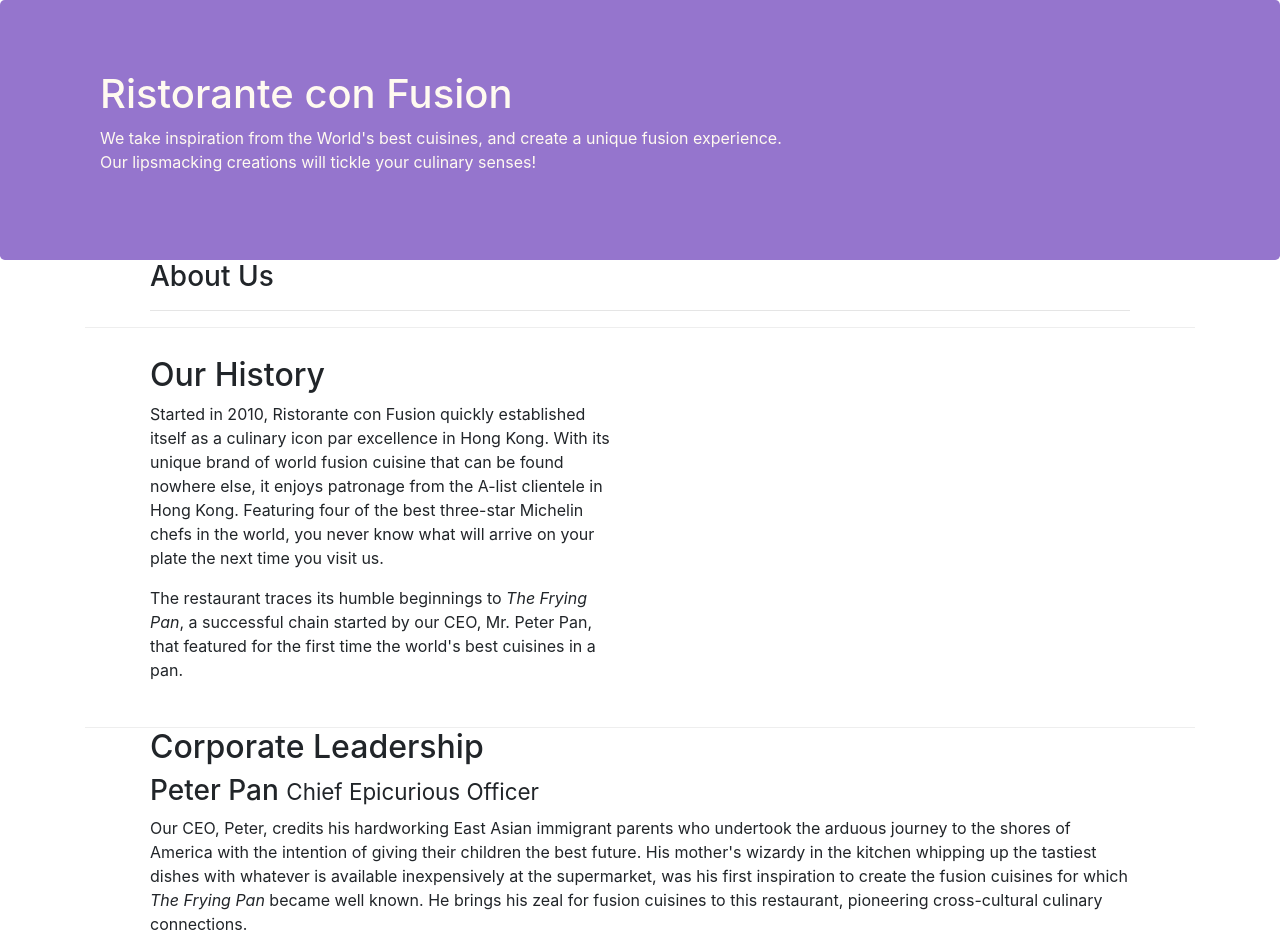
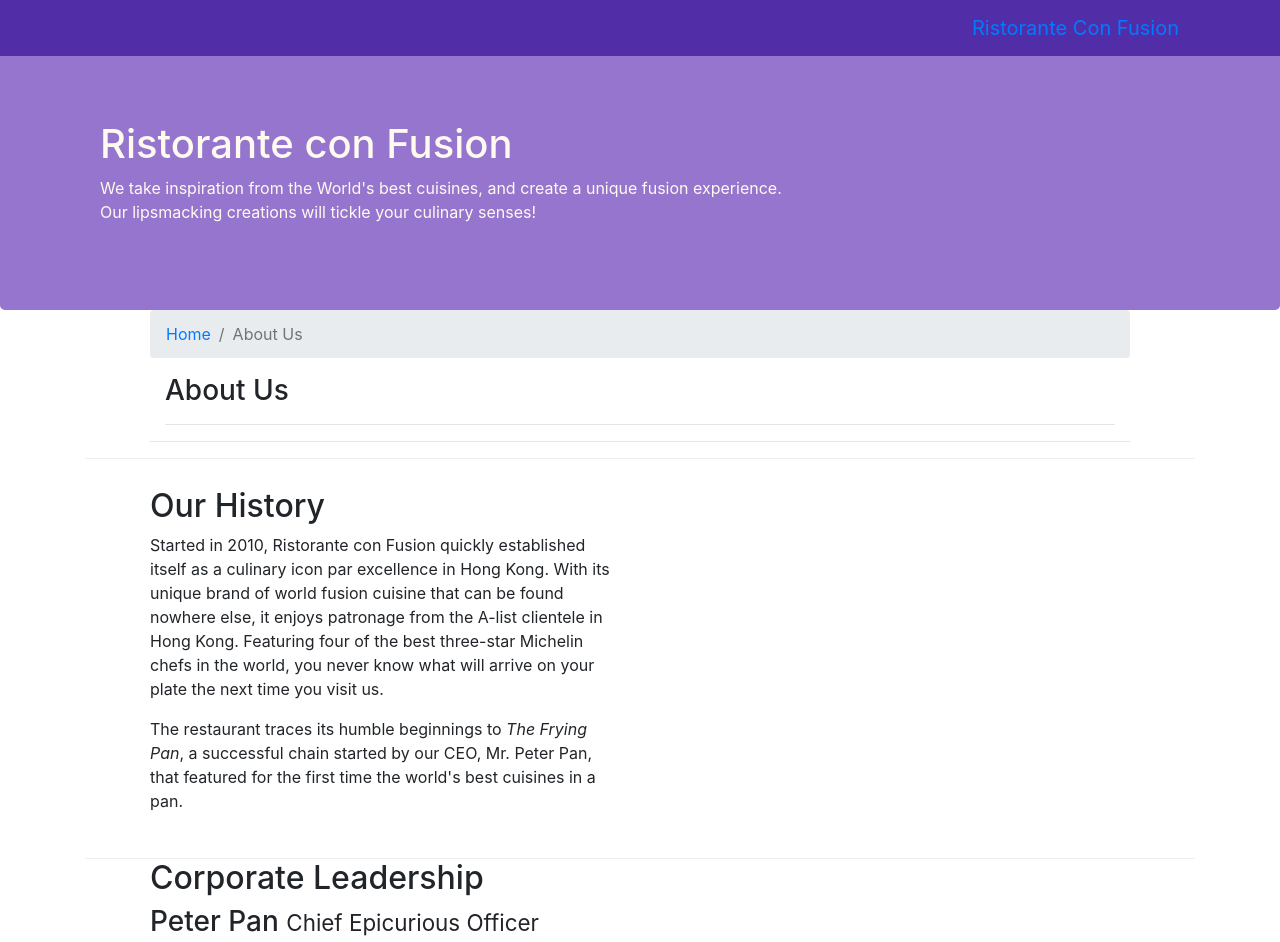
Before and after one commit to Satyendra07/bootstrap-dev, a website: page aboutus.html in a window 1280 px wide. Shown: the top 942 px of the page. Drawn offline with nearby package versions, Linux system fonts and the light colour scheme.

Commit message:
navbar and breadcrumbs

```diff
--- a/aboutus.html
+++ b/aboutus.html
@@ -17,6 +17,25 @@
 
 <body>
 
+        <nav class="navbar navbar-inverse navbar-toggleable-sm  fixed-top">
+                <div class="container">
+                        <button class="navbar-toggler" type="button" data-toggle="collapse" data-target="#Navbar">
+                                <span class="navbar-toggler-icon"></span>
+                        </button>
+                     <a class="navbar-brand" href="./index.html">Ristorante Con Fusion</a>
+
+                   <div class="collapse navbar-collapse" id="Navbar">
+                        <ul class="navbar-nav">
+                            <li class="nav-item "><a class="nav-link" href="./index.html">Home</a></li>
+                            <li class="nav-item active"><a class="nav-link" href="#">About</a></li>
+                            <li class="nav-item"><a class="nav-link" href="#">Menu</a></li>
+                            <li class="nav-item"><a class="nav-link" href="#">Contact</a></li>
+                        </ul>
+                </div>
+                </div>
+
+            </nav>
+
     <header class="jumbotron">
         <div class="container">
             <div class="row row-header">
@@ -33,7 +52,15 @@
     <div class="container">
         <div class="row row-content-head align-items-center">
             <div class="col">
-               <h3>About Us</h3>
+                    <ol class="col-12 breadcrumb">
+                    <li class="breadcrumb-item"><a href="./index.html">Home</a></li>
+                    <li class="breadcrumb-item active">About Us</li>
+                </ol>
+                <div class="col-12">
+                    <h3>About Us</h3>
+                <hr>
+                </div>
+
                <hr>
             </div>
         </div>
--- a/css/styles.css
+++ b/css/styles.css
@@ -35,3 +35,12 @@
     margin:0px;
     color: #0f0f0f;
 }
+
+body{
+    padding:50px 0px 0px 0px;
+    z-index:0;
+}
+
+.navbar-inverse {
+     background-color: #512DA8;
+}
--- a/package.json
+++ b/package.json
@@ -8,7 +8,7 @@
     "test": "echo \"Error: no test specified\" && exit 1",
     "lite": "lite-server"
   },
-  "author": "",
+  "author": "Satyendra Yadav",
   "license": "ISC",
   "devDependencies": {
     "lite-server": "^2.2.2"
```
Also changed, not shown: index.html (+19 -0 lines).
